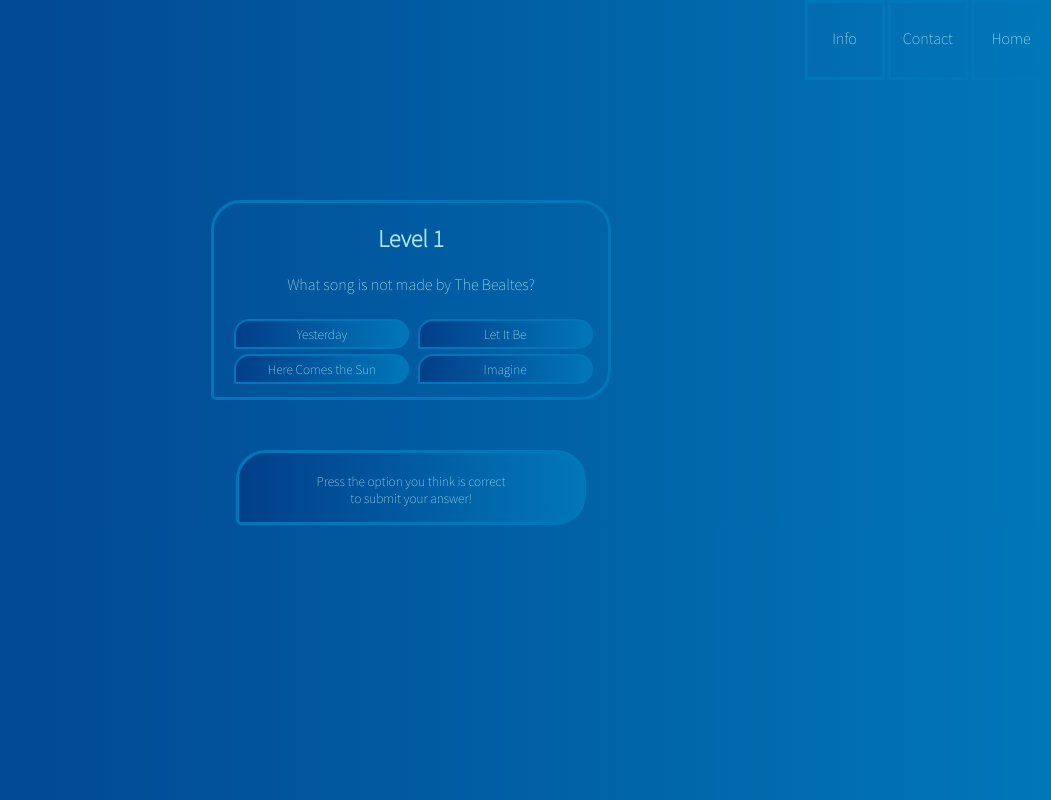
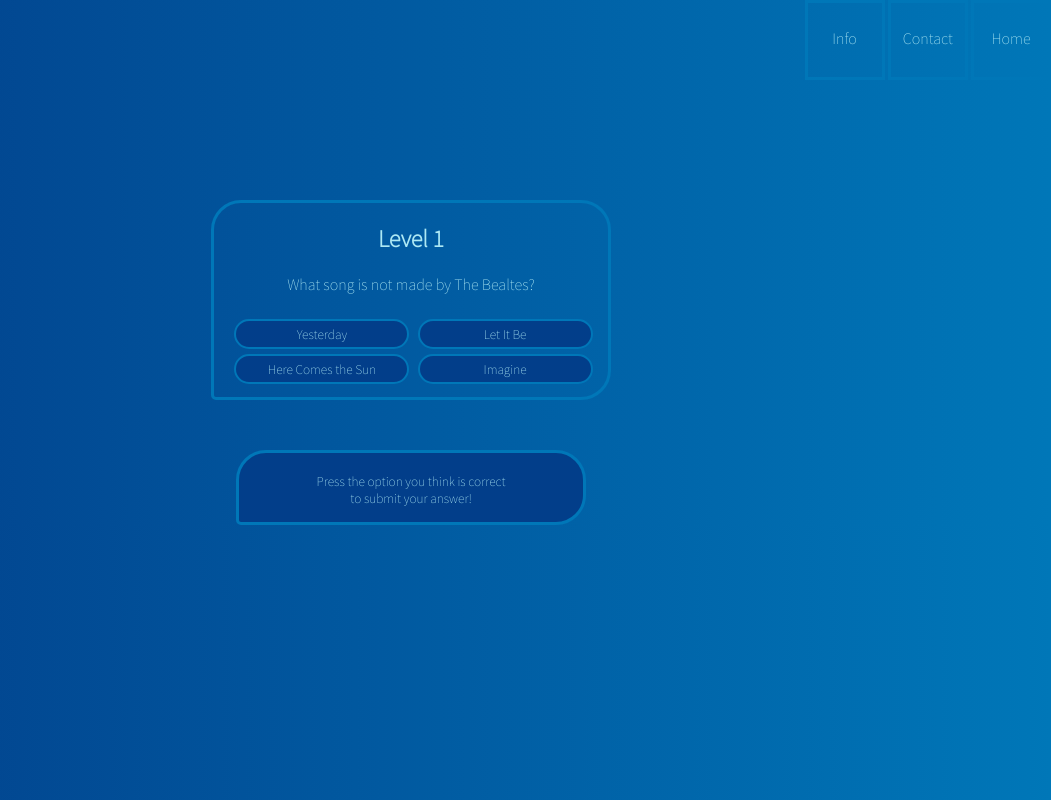
Before and after one commit to vuxcode/pr1-project-osteise, a plain HTML site: page indexPR.html in a window 1280 px wide. Shown: the whole page, without its empty margins (229-1280 px from the left). Drawn offline with Linux system fonts and the light colour scheme.

Commit message:
filled in time report
also tried a different color on the buttons, but i might change back

```diff
--- a/style.css
+++ b/style.css
@@ -66,9 +66,10 @@
 #optionB,
 #optionC,
 #optionD {
-    background-image: linear-gradient(to right, #023E8A , #0077B8);
+    /*background-image: linear-gradient(to right, #023E8A , #0077B8);*/
+    background: #023E8A;
     border: 2px solid #0077B8;
-    border-radius: 30px 30px 30px 5px;
+    border-radius: 30px 30px 30px 30px;
     color: #ADE8F4;
     height: 30px;
     width: 175px;
@@ -82,7 +83,8 @@
     background: #0077B8;
     }
 #submit {
-    background-image: linear-gradient(to right, #023E8A , #0077B8);
+    /*background-image: linear-gradient(to right, #023E8A , #0077B8);*/
+    background: #023E8A;
     margin-left: auto;
     margin-right: auto;
     height: 75px;
```
Also changed, not shown: 1 other file.
